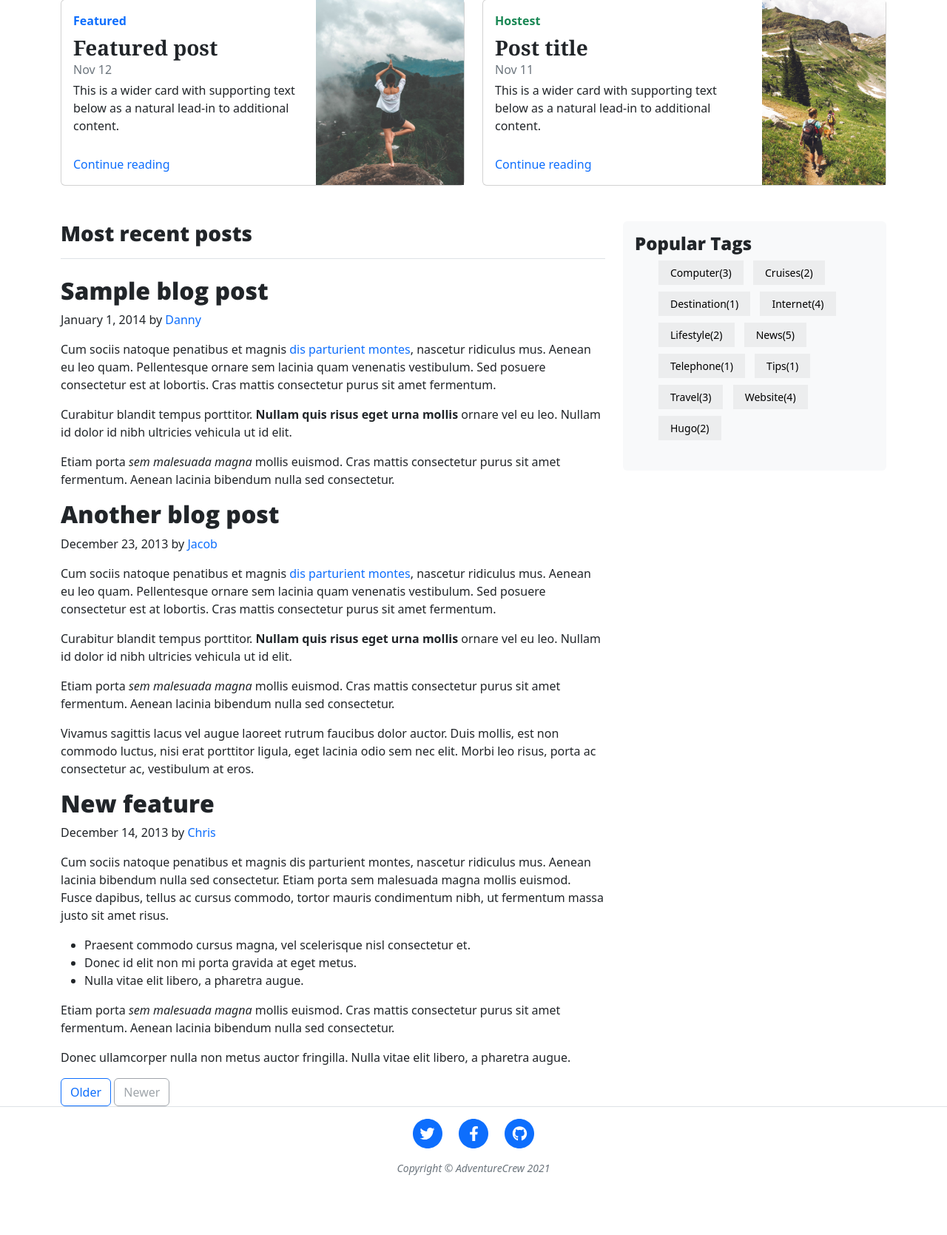
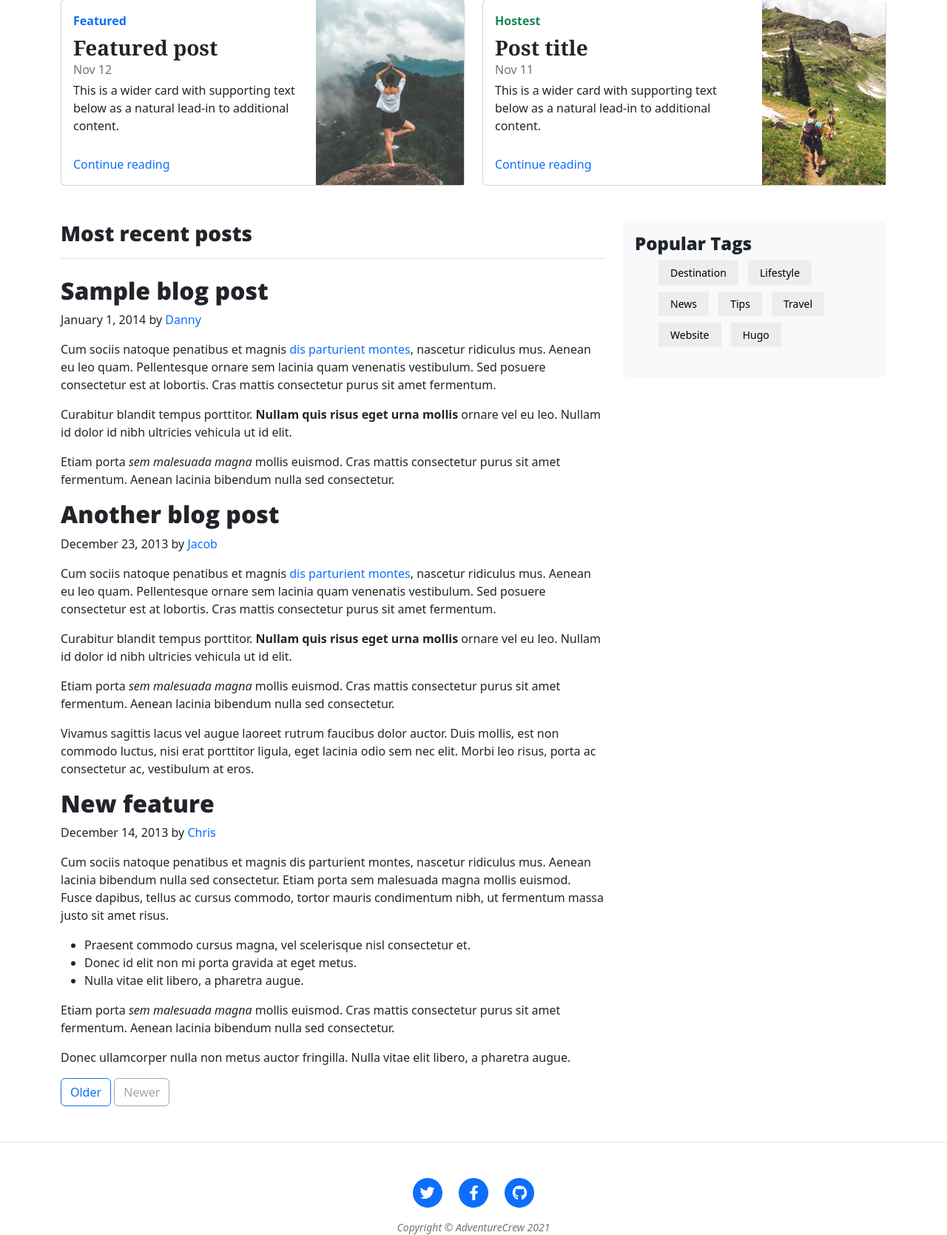
Before and after one commit to duong0405/adventure-crew-blog, a Django app: page / in a window 1280 px wide. Shown: the part 693-2362 px from the top of the page at 74% size. Before the commit the page ends 2281 px from the top, so only its background shows below. Run offline with Django 4.2, Linux system fonts and the light colour scheme; some libraries are stand-ins or nearby versions.

Commit message:
add some padding to footer

```diff
--- a/blog/templates/blog/index.html
+++ b/blog/templates/blog/index.html
@@ -79,7 +79,7 @@
                 {% include "blog/partials/post_preview2.html" %}
                 {% include "blog/partials/post_preview3.html" %}
                 <!-- /.blog-post -->
-                <nav class="blog-pagination">
+                <nav class="blog-pagination pb-5">
                     <a class="btn btn-outline-primary" href="#">Older</a>
                     <a class="btn btn-outline-secondary disabled" href="#">Newer</a>
                 </nav>
@@ -91,37 +91,25 @@
                     <p class="mb-0">
                         <ul class="widget-list">
                             <li>
-                                <a href="#!">computer<span class="ml-auto">(3)</span></a>
+                                <a href="#!">destination<span class="ml-auto"></span></a>
                             </li>
                             <li>
-                                <a href="#!">cruises<span class="ml-auto">(2)</span></a>
+                                <a href="#!">lifestyle<span class="ml-auto"></span></a>
                             </li>
                             <li>
-                                <a href="#!">destination<span class="ml-auto">(1)</span></a>
+                                <a href="#!">news<span class="ml-auto"></span></a>
                             </li>
                             <li>
-                                <a href="#!">internet<span class="ml-auto">(4)</span></a>
+                                <a href="#!">tips<span class="ml-auto"></span></a>
                             </li>
                             <li>
-                                <a href="#!">lifestyle<span class="ml-auto">(2)</span></a>
+                                <a href="#!">travel<span class="ml-auto"></span></a>
                             </li>
                             <li>
-                                <a href="#!">news<span class="ml-auto">(5)</span></a>
+                                <a href="#!">website<span class="ml-auto"></span></a>
                             </li>
                             <li>
-                                <a href="#!">telephone<span class="ml-auto">(1)</span></a>
-                            </li>
-                            <li>
-                                <a href="#!">tips<span class="ml-auto">(1)</span></a>
-                            </li>
-                            <li>
-                                <a href="#!">travel<span class="ml-auto">(3)</span></a>
-                            </li>
-                            <li>
-                                <a href="#!">website<span class="ml-auto">(4)</span></a>
-                            </li>
-                            <li>
-                                <a href="#!">hugo<span class="ml-auto">(2)</span></a>
+                                <a href="#!">hugo<span class="ml-auto"></span></a>
                             </li>
                         </ul>
                     </p>
@@ -129,7 +117,6 @@
             </aside>
             <!-- /.blog-sidebar -->
         </div>
-        <!-- /.row -->
     </main>
     {% include "blog/partials/footer.html" %}
 {% endblock content %}
--- a/blog/templates/blog/partials/footer.html
+++ b/blog/templates/blog/partials/footer.html
@@ -1,5 +1,5 @@
 <!-- Footer-->
-<footer class="border-top pt-3">
+<footer class="border-top pt-5">
   <div class="container px-4 px-lg-5">
     <div class="row gx-4 gx-lg-5 justify-content-center">
       <div class="col-md-10 col-lg-8 col-xl-7">
--- a/blog/templates/blog/user_profile.html
+++ b/blog/templates/blog/user_profile.html
@@ -53,6 +53,7 @@
                     </div>
                 </div>
             </div>
+        </div>
     </header>
     <main class="container pt-3" role="main">
         <div class="row">
@@ -66,7 +67,7 @@
                     <div class="col-md-6 mb-4">{% include "blog/partials/userpost2.html" %}</div>
                 </div>
                 <!-- /.blog-post -->
-                    <nav class="blog-pagination">
+                <nav class="blog-pagination pb-5">
                     <a class="btn btn-outline-primary" href="#">Older</a>
                     <a class="btn btn-outline-secondary disabled" href="#">Newer</a>
                 </nav>
```
Lines whose indentation alone changed are shown as unchanged.
